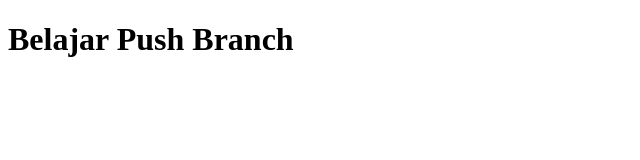
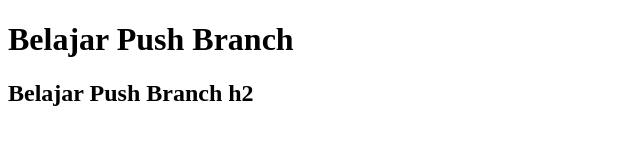
Before and after one commit to hiramaulana/belajar-git, a plain HTML site: page belajar.html in a window 1280 px wide. Shown: the whole page, without its empty margins (0-640 px from the left). Drawn offline with Linux system fonts and the light colour scheme.

Commit message:
add h2 belajar.html

```diff
--- a/belajar.html
+++ b/belajar.html
@@ -6,5 +6,6 @@
   </head>
   <body>
     <h1>Belajar Push Branch</h1>
+    <h2>Belajar Push Branch h2</h2>
   </body>
 </html>
```
